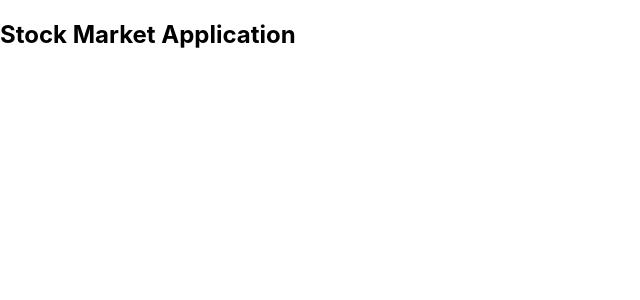
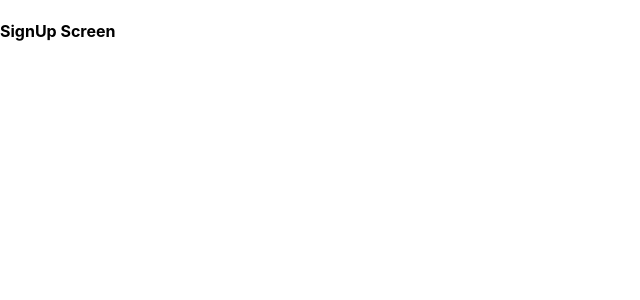
Before and after one commit to Stock-Market-app/client, a React (Create React App) app: page /signup in a window 1280 px wide. Shown: the top 300 px of the page, without its empty margins (0-640 px from the left). Built offline with nearby package versions, Linux system fonts and the light colour scheme.

Commit message:
screens boilerplate setup and routing

```diff
--- a/src/App.js
+++ b/src/App.js
@@ -1,5 +1,7 @@
 import React from "react";
 
+import Switch from "./Switch";
+
 export const App = () => {
-  return <h2>Stock Market Application</h2>;
+  return <Switch />;
 };
--- /dev/null
+++ b/src/Switch.js
@@ -0,0 +1,20 @@
+import React from "react";
+import { BrowserRouter as Router, Routes, Route } from "react-router-dom";
+
+import { SignUp } from "./screens/SignUp";
+import { Login } from "./screens/Login";
+import { Home } from "./screens/Home.js";
+
+const Switch = () => {
+  return (
+    <Router>
+      <Routes>
+        <Route path="/" exact element={<Login />} />
+        <Route path="/signup" exact element={<SignUp />} />
+        <Route path="/home" exact element={<Home />} />
+      </Routes>
+    </Router>
+  );
+};
+
+export default Switch;
--- a/src/index.js
+++ b/src/index.js
@@ -1,7 +1,11 @@
 import React from "react";
 import ReactDOM from "react-dom";
 import "./index.css";
+// import axios from "axios";
+
 import { App } from "./App";
+
+// axios.defaults.baseURL = "http://localhost:9000";
 
 ReactDOM.render(
   <React.StrictMode>
--- /dev/null
+++ b/src/screens/Home.js
@@ -0,0 +1,5 @@
+import React from "react";
+
+export const Home = () => {
+  return <h4>Home Screen to be changed into the dashboard</h4>;
+};
--- /dev/null
+++ b/src/screens/Login.js
@@ -0,0 +1,5 @@
+import React from "react";
+
+export const Login = () => {
+  return <h4>Login Screen</h4>;
+};
--- /dev/null
+++ b/src/screens/SignUp.js
@@ -0,0 +1,5 @@
+import React from "react";
+
+export const SignUp = () => {
+  return <h4>SignUp Screen</h4>;
+};
```
Also changed, not shown: package.json (+7 -0 lines), 1 other file (tests, documents, lock files or other folders).
